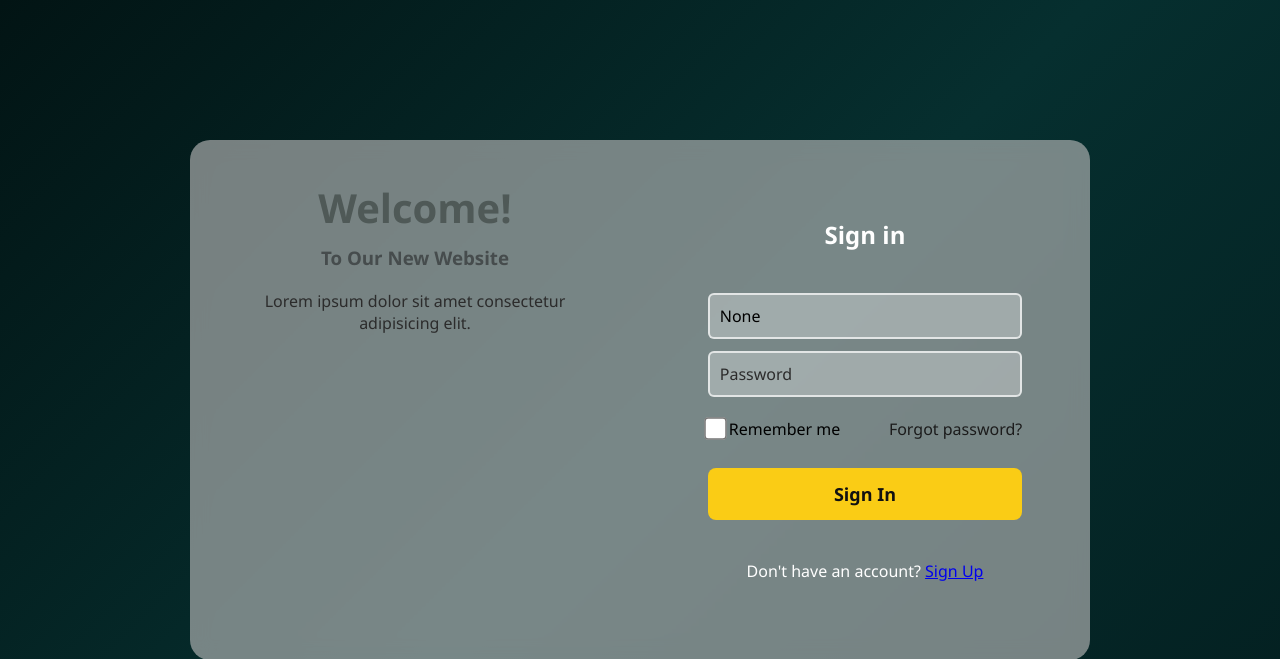
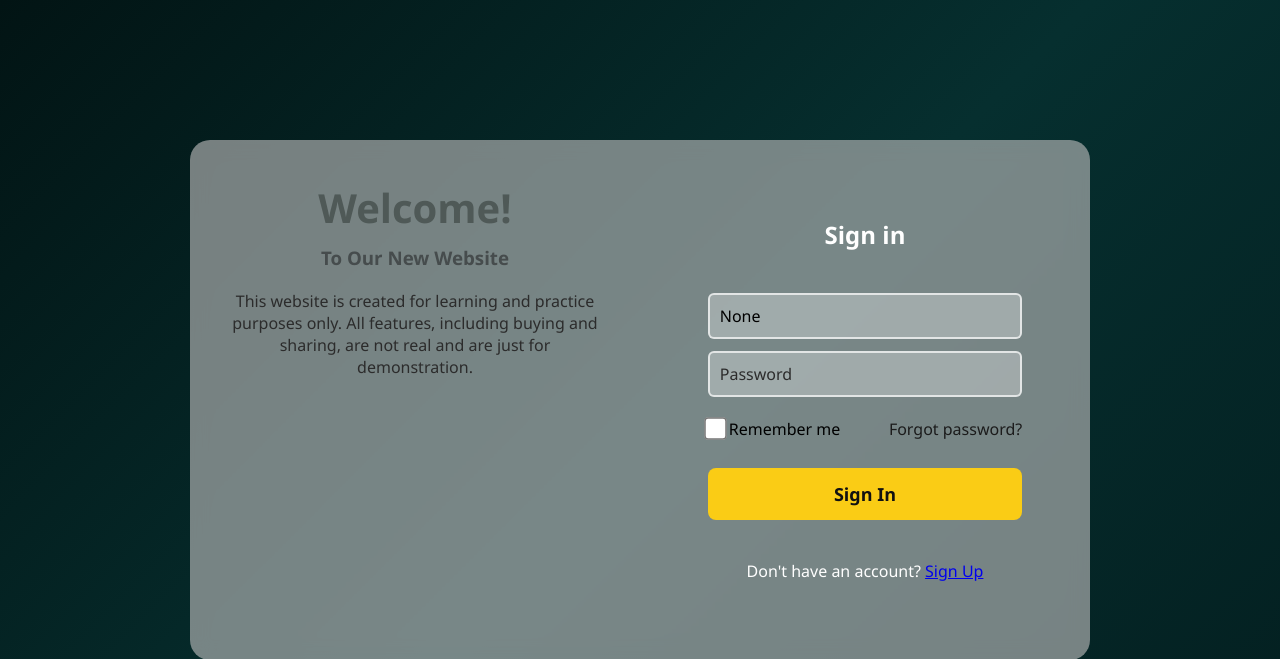
Before and after one commit to Suman77-stha/Final-Year-Project-FYP--2408389, a Django app: page /FYP/Sign_In/ in a window 1280 px wide. Shown: the top 659 px of the page. Run offline with Django 5.2, Linux system fonts and the light colour scheme.

Commit message:
Update sign-in page UI

```diff
--- a/FYP_APP/templates/Sign_In.html
+++ b/FYP_APP/templates/Sign_In.html
@@ -9,12 +9,20 @@
     <div class="left">
       <h1>Welcome!</h1>
       <h3>To Our New Website</h3>
-      <p>Lorem ipsum dolor sit amet consectetur adipisicing elit.</p>
+      <p>This website is created for learning and practice purposes only.
+All features, including buying and sharing, are not real and are just for demonstration.
+</p>
     </div>
 
     <!-- RIGHT SECTION -->
     <div class="right">
       <h2>Sign in</h2>
+
+      {% if messages %}
+        {% for message in messages %}
+          <div class="text-danger">{{ message }}</div>
+        {% endfor %}
+      {% endif %}
 
       <!-- GENERAL FORM ERRORS (invalid login) -->
       {% if form.non_field_errors %}
```
